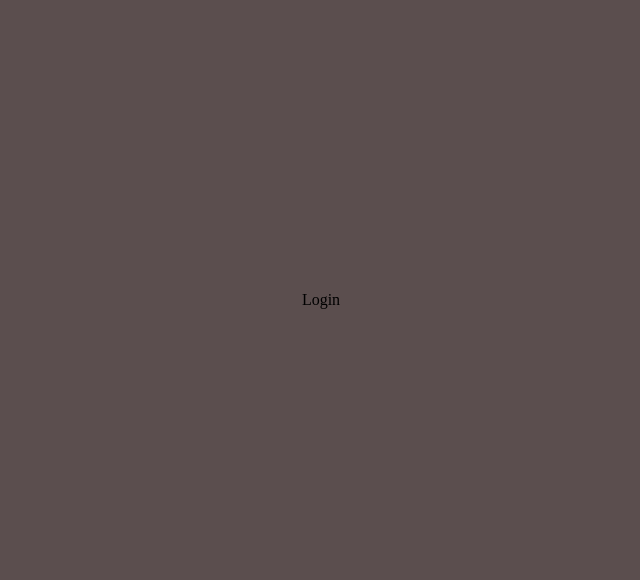
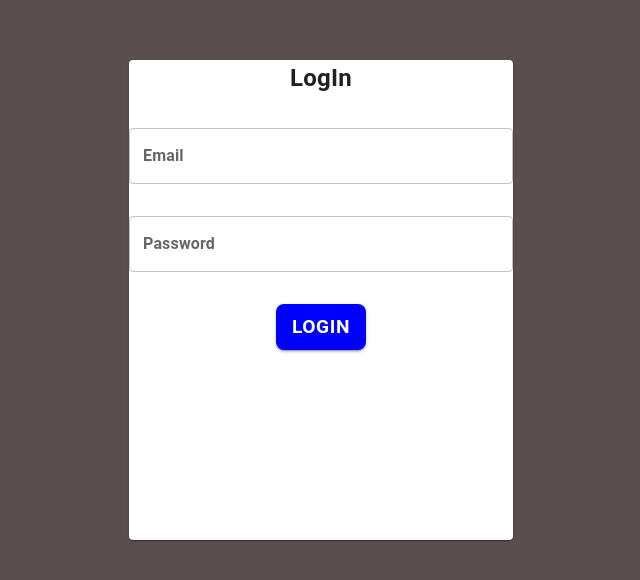
Before and after one commit to Rajat-pandit/Fureverfriends, a React (Vite) app: page /login in a window 1280 px wide. Shown: the part 108-688 px from the top of the page, without its empty margins (327-967 px from the left). Built offline with nearby package versions, Linux system fonts and the light colour scheme.

Commit message:
Login Page completed.

```diff
--- a/src/Components/Signup.jsx
+++ b/src/Components/Signup.jsx
@@ -15,7 +15,7 @@ export const Signup = () => {
               lg:'30vw',
               xl:'20vw',
           },
-            height:'80vh'
+            height:'70vh'
             }}>
               <Typography style={heading}>SignUp</Typography>
               <form>
--- a/src/Components/login.jsx
+++ b/src/Components/login.jsx
@@ -1,7 +1,34 @@
 import React from 'react'
+import { Grid2,Paper, Button, TextField, Typography} from '@mui/material';
 
 export const Login = () => {
+  const heading={fontSize:"1.5rem", fontWeight:"600"}
+  const paperstyle={padding:"5rem", width:"30rem", margin:"100px auto", borderRadius:"1rem", boxShadow:"10px 10px 10ox"};
+  const row={display:"flex", marginTop:"2rem"}
+  const btnStyle={marginTop:"2rem", fontSize:"1.2rem", fontWeight:"700", backgroundColor:"blue", borderRadius:"0.5rem"}
   return (
-    <div>Login</div>
+    <>
+      <Grid2 align="center">
+          <Paper sx={{width:{
+              xs:'80vw',
+              sm:'50vw',
+              md:'40vw',
+              lg:'30vw',
+              xl:'20vw',
+          },
+            height:'60vh'
+            }}>
+              <Typography style={heading}>LogIn</Typography>
+              <form>
+                <TextField style={row} sx={{label: {fontWeight:'600', fontSize:'1rem'}}} fullWidth label="Email" variant="outlined" type="email" placeholder="Enter Email"></TextField>
+                <TextField style={row} sx={{label: {fontWeight:'600', fontSize:'1rem'}}} fullWidth label="Password" variant="outlined" type="password" placeholder="Enter Password"></TextField>
+                <Button type="submit" variant='contained' style={btnStyle}>Login</Button>
+
+
+              </form>
+
+          </Paper>
+      </Grid2>
+    </>
   )
 }
```
